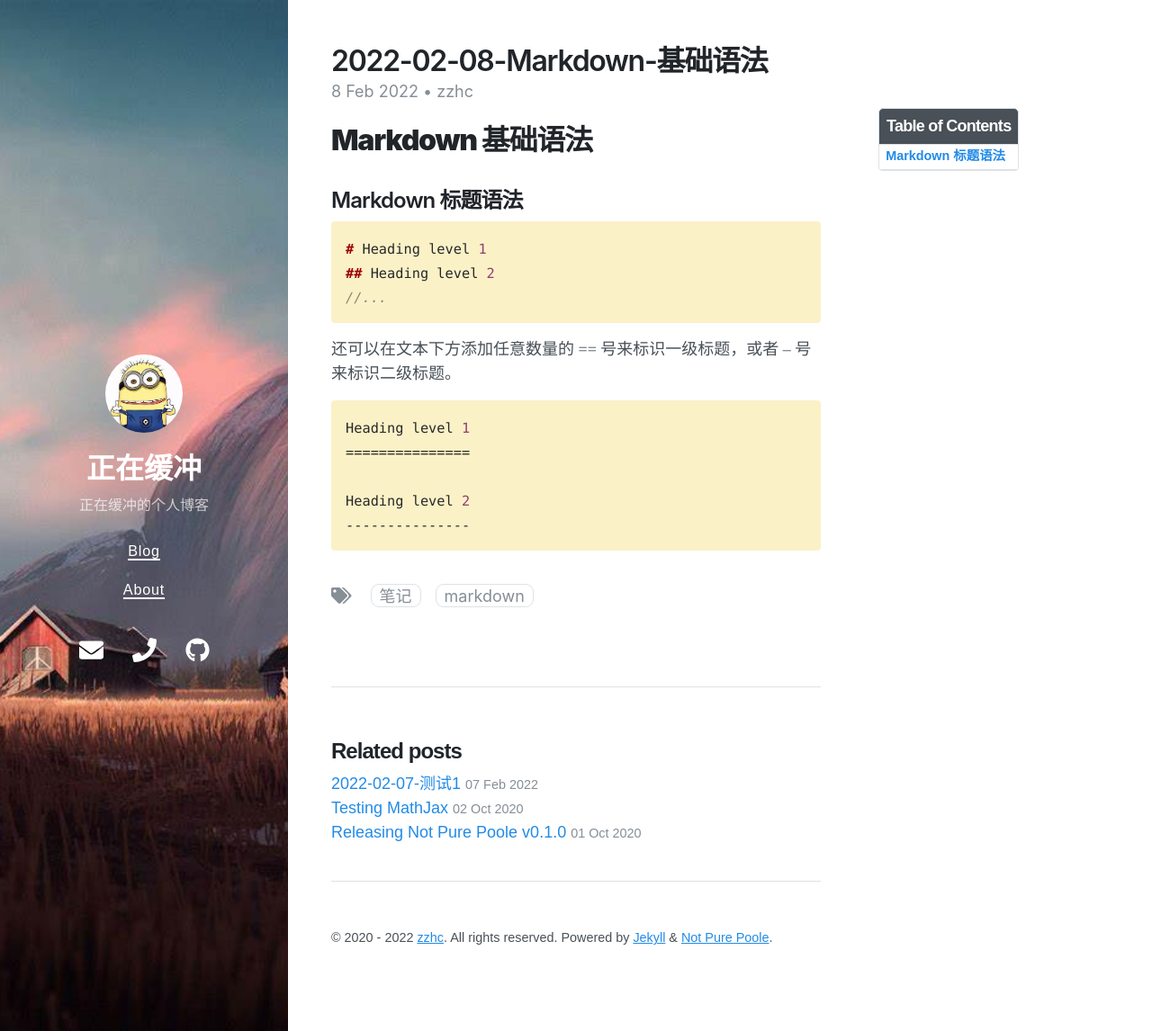
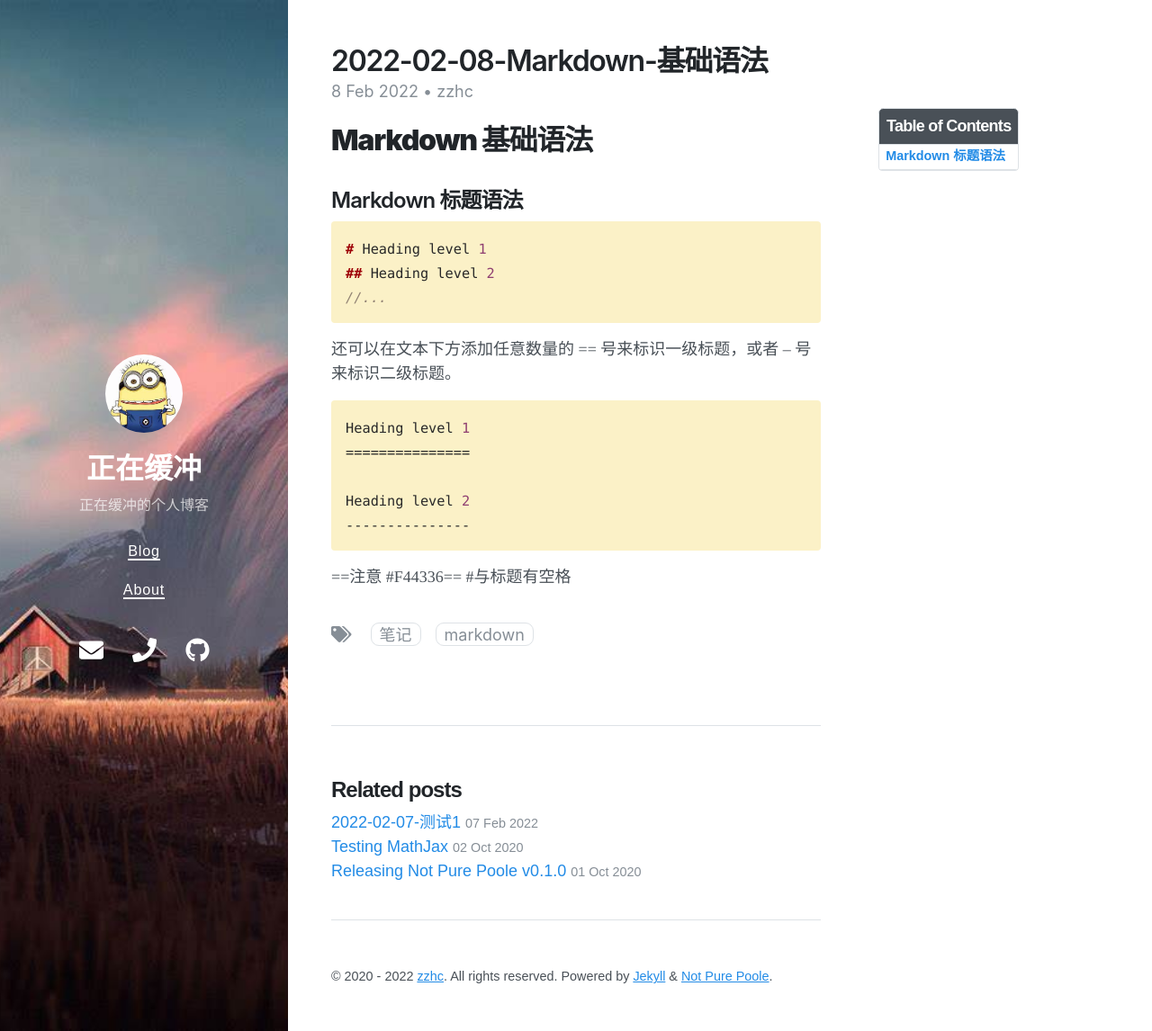
Before and after one commit to Zzhc3321/personal-blog.github.io, a Jekyll site: the page built from _posts/2022-02-08-Markdown-基础语法.md, in a window 1280 px wide and 1146 px high. Shown: the whole window at 90% size. Built offline with Jekyll 4.4.1, drawn with Linux system fonts in a browser that asks for light colours; nearby versions of some CDN libraries.

Commit message:
修改文件: _posts/2022-02-08-Markdown-基础语法.md

```diff
--- a/_posts/2022-02-08-Markdown-基础语法.md
+++ b/_posts/2022-02-08-Markdown-基础语法.md
@@ -26,3 +26,4 @@ Heading level 1
 Heading level 2
 ---------------
 {% endhighlight %}
+==注意 #F44336== #与标题有空格
```
